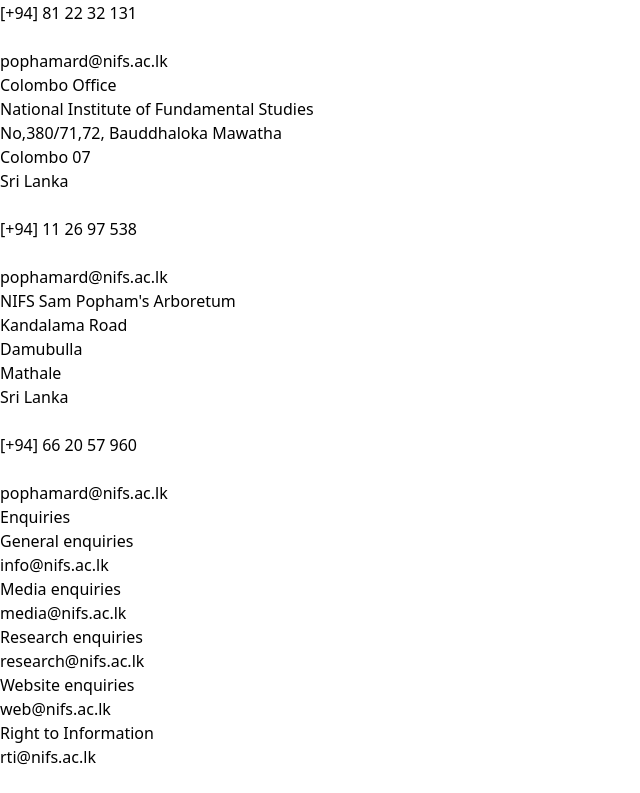
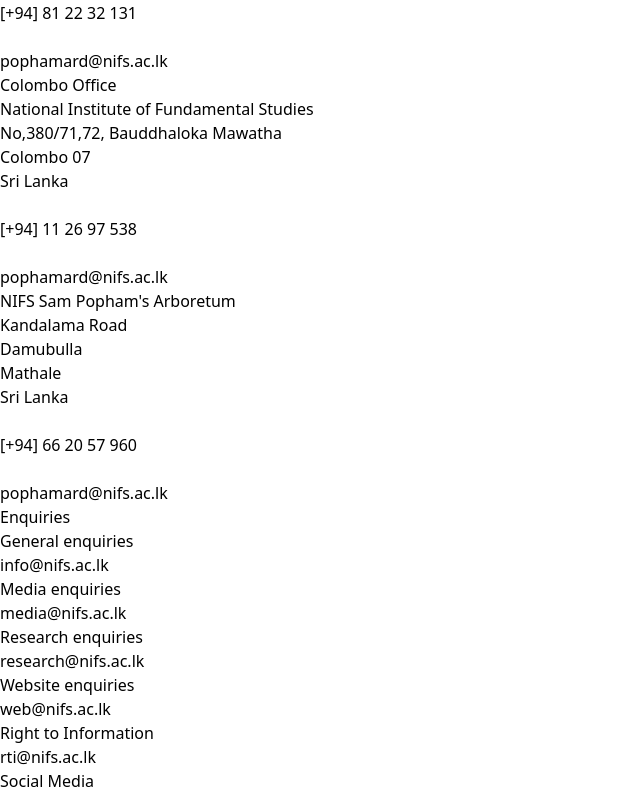
Before and after one commit to BackendExpert/contact-nifs, a React (Vite) app: page / in a window 1280 px wide. Shown: the part 239-1032 px from the top of the page, without its empty margins (0-640 px from the left). Before the commit the page ends 1008 px from the top, so only its background shows below. Built offline with nearby package versions, Linux system fonts and the light colour scheme; some icons are missing.

Commit message:
Update
Co-Authored-By: JehanKandy  <jehankandy@gmail.com>

```diff
--- a/src/contact/Contact.tsx
+++ b/src/contact/Contact.tsx
@@ -108,6 +108,10 @@
           <p className="">rti@nifs.ac.lk</p>
         </div>
       </div>
+      <p className="">Social Media</p>
+      <div className="md:grid grid-cols-4 gap-4">
+
+      </div>
     </div>
   )
 }
```
